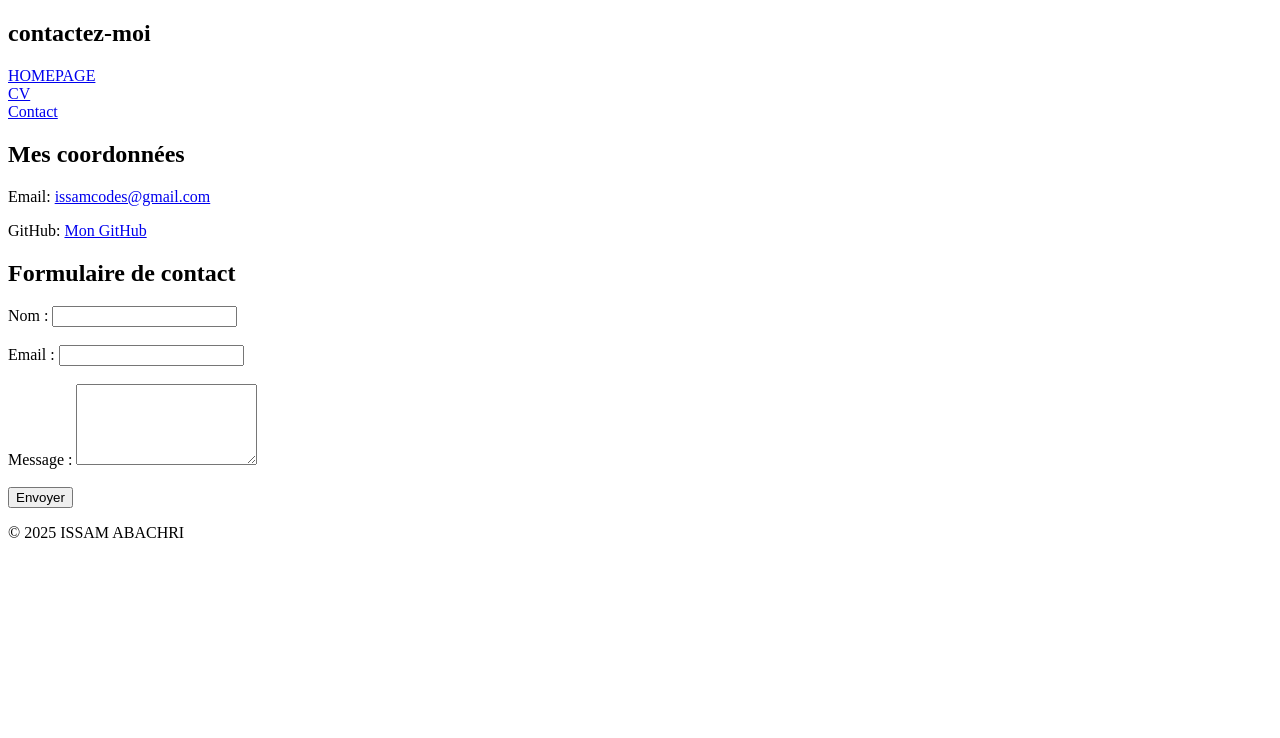
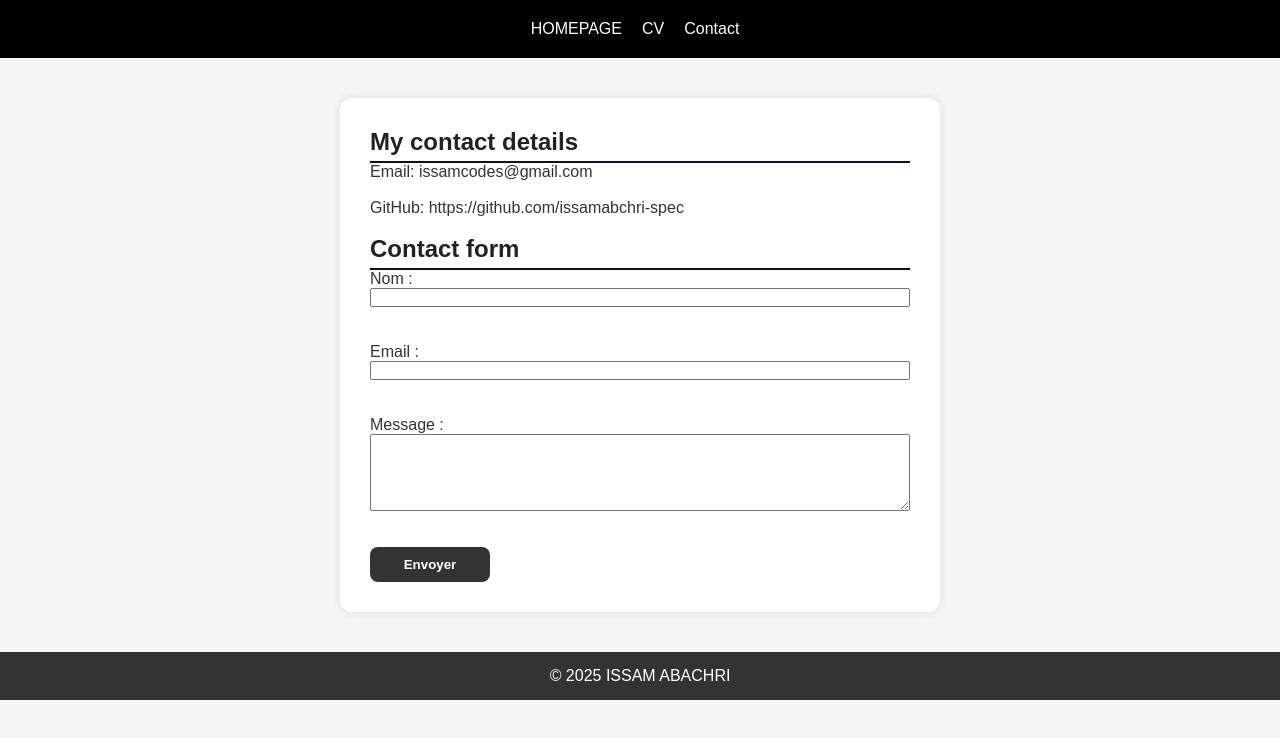
Before and after one commit to issamabchri-spec/CSS-PROJECT, a plain HTML site: page Realisation/contact.html in a window 1280 px wide. Drawn offline with Linux system fonts and the light colour scheme.

Commit message:
Updated Realisation project with CV, Contact and Homepage

```diff
--- a/Realisation/contact.css
+++ b/Realisation/contact.css
@@ -3,28 +3,76 @@
     padding: 0;
     box-sizing: border-box;
   }
-body{
-    background-color: rgba(0, 153, 255, 0.988);
+  body {
+    font-family: 'Montserrat', sans-serif;
+    background-color: #f5f5f5;
+    color: #333;
+    margin: 0;
+    padding: 0;
+}
+header {
+    background-color: #170927;
+}
+a{
+    color:white;
+    text-decoration: none;
 
 }
-nav   {
-    color:blueviolet;
-    font-size: 28px;
-    text-align: left;
-    font-family: "BBH Sans Bogle", sans-serif;
-  }
-  h1 {
-    font-family: 'Poppins', sans-serif;
-    font-size: 40px;
-    color: white;
-    font-weight: 700;
+a:hover{
+    color: red;
 }
-h2 {
-    color: rgb(68, 255, 0);
-    font-family: 'Poppins', sans-serif;
+a2{
+
 }
 
-h4{
-    color:black;
+
+nav {
+    background-color:black;
+    padding: 20px;
+    display: flex;
+    justify-content: center;
+    gap: 10px;
+  }
+  h2 {
+    color: #222;
+    border-bottom: 2px solid #170927;
+    padding-bottom: 5px;
+}
+
+
+  main {
+    max-width: 600px;
+    margin: 40px auto;
+    background-color: white;
+    padding: 30px;
+    border-radius: 12px;
+    box-shadow: 0 0 10px rgba(0,0,0,0.1);
+}
+form {
+    display: flex;
+    flex-direction: column;
 
 }
+button {
+    width: 120px;
+    padding: 10px;
+    border: none;
+    border-radius: 8px;
+    background-color: #333;
+    color: white;
+    font-weight: bold;
+    cursor: pointer;
+    transition: 0.3s;
+}
+
+button:hover {
+    background-color:#00bfff;
+    color: #333;
+}
+footer {
+    background-color: #333;
+    color: white;
+    text-align: center;
+    padding: 15px 0;
+    margin-top: 40px;
+}
--- a/Realisation/contact.html
+++ b/Realisation/contact.html
@@ -4,11 +4,11 @@
     <meta charset="UTF-8">
     <meta name="viewport" content="width=device-width, initial-scale=1.0">
     <title>Document</title>
+    <link rel="stylesheet" href="contact.css">
 </head>
 <body>
     <header>
         <nav>
-        <h1> contactez-moi </h1>
         <a href="index.html">HOMEPAGE</a> <br>
         <a href="cv.html">CV</a>    <br>
         <a href="contact.html">Contact</a> <br>
@@ -16,11 +16,11 @@
     </header>
 
     <main>
-        <h2>Mes coordonnées</h2>
-        <p>Email: <a href="mailto:issamcodes@gmail.com">issamcodes@gmail.com</a></p>
-        <p>GitHub: <a href="https://github.com/issamabchri-spec" target="_blank">Mon GitHub</a></p>
+        <h2>My contact details</h2>
+        <p>Email: <a2 href="mailto:issamcodes@gmail.com">issamcodes@gmail.com</a2></p><br>
+        <p>GitHub: <a2 href="https://github.com/issamabchri-spec" target="_blank">https://github.com/issamabchri-spec</a2></p><br>
 
-        <h2>Formulaire de contact</h2>
+        <h2>Contact form</h2>
         <form action="#" method="post">
             <label for="name">Nom :</label>
             <input type="text" id="name" name="name" required><br><br>
--- a/Realisation/cv.css
+++ b/Realisation/cv.css
@@ -1,37 +1,81 @@
+
 * {
-    margin: 0;
-    padding: 0;
-    box-sizing: border-box;
-  }
-body{
-    background-color: rgba(0, 153, 255, 0.988);
+  margin: 0;
+  padding: 0;
+  box-sizing: border-box;
+}
+
+body {
+  font-family: "Poppins", sans-serif;
+  background-color: white;
+  color: #222;
+  line-height: 1.6;
+}
+
+
+header {
+  background-color: #333;
+  color: white;
+  text-align: center;
+  padding: 40px 0;
 
 }
-a   {
-    color:rgb(232, 13, 35);
-    font-size: 28px;
-    text-align: left;
-    font-family: "BBH Sans Bogle", sans-serif;
-  }
-  h1 {
-    font-family: BBH+Sans+Bogle;
-    font-size: 31px;
-    color: white;
-    font-weight: 700;
 
-}
-h2 {
-    font-size: 30px;
-    color: rgb(69, 13, 28);
-    font-family: 'Poppins', sans-serif;
+header h2 {
+  font-size: 32px;
+  font-weight: 600;
+  color: whitesmoke;
 }
 
-h4{
-    font-size:18px;
-    color:black;
+header h1 {
+  font-size: 22px;
+  font-weight: 400;
+  color: #eee;
+  margin-top: 20px;
+}
 
+
+nav {
+  display: flex;
+  justify-content: center;
+  flex-wrap: wrap;
+  gap: 30px;
+  background-color: #222;
+  padding: 15px 0;
+  border-top: 2px solid skyblue;
+  border-bottom: 2px solid skyblue;
 }
-main{
-    font-size:24px;
 
+nav a {
+  color: white;
+  text-decoration: none;
+  font-size: 20px;
+  font-weight: bold;
 }
+
+nav a:hover {
+  color: red;
+}
+
+main {
+  text-align: center;
+  padding: 60px 20px;
+}
+
+ h2 {
+  color: black;
+  font-size: 28px;
+  margin-bottom: 20px;
+}
+
+
+/
+footer {
+  background-color: #333;
+  color: #fff;
+  text-align: center;
+  padding: 25px 0;
+  margin-top: 60px;
+  font-size: 18px;
+  border-top: 3px solid #00ff6a;
+}
--- a/Realisation/index.css
+++ b/Realisation/index.css
@@ -1,30 +1,68 @@
+
 * {
-    margin: 0;
-    padding: 0;
-    box-sizing: border-box;
-  }
-body{
-    background-color: rgba(0, 153, 255, 0.988);
-
-}
-nav   {
-    color:blueviolet;
-    font-size: 28px;
-    text-align: left;
-    font-family: "BBH Sans Bogle", sans-serif;
-  }
-  h1 {
-    font-family: 'Poppins', sans-serif;
-    font-size: 40px;
-    color: white;
-    font-weight: 700;
-}
-h2 {
-    color: rgb(68, 255, 0);
-    font-family: 'Poppins', sans-serif;
+  margin: 0;
+  padding: 0;
+  box-sizing: border-box;
 }
 
-h4{
-    color:black;
+body {
+  font-family: "Poppins", sans-serif;
+  background-color: white; /* اللون الأزرق اللي عندك */
+  color: #222;
+  line-height: 1.6;
+}
 
+
+header {
+  background-color: azure;
+  color: black;
+  text-align: center;
+  padding: 6px ;
+  box-shadow: 0 4px 10px rgba(0, 0, 0, 0.3);
 }
+
+ h1 {
+  font-size: 42px;
+  font-weight: 700;
+  letter-spacing: 2px;
+}
+nav {
+  display: flex;
+  justify-content: center;
+  background-color: #222;
+  padding: 13px;
+  gap: 8px;
+}
+
+nav a {
+  color: #fff;
+  text-decoration: none;
+  font-size: 22px;
+  font-weight: bold;
+  transition: 0.3s;
+}
+
+nav a:hover {
+  color: red;
+  transform: scale(1.1);
+}
+
+
+main {
+    text-align: center;
+    padding:  20px;
+  }
+
+ h2 {
+  color: black;
+  font-size: 30px;
+  margin-bottom: 20px;
+}
+
+h2 {
+    color: white;
+    font-size: 22px;
+    max-width: 700px;
+    margin: 0 auto;
+    line-height: 1.8;
+  }
```
Also changed, not shown: Realisation/cv.html (+3 -3 lines), Realisation/index.html (+2 -2 lines).
